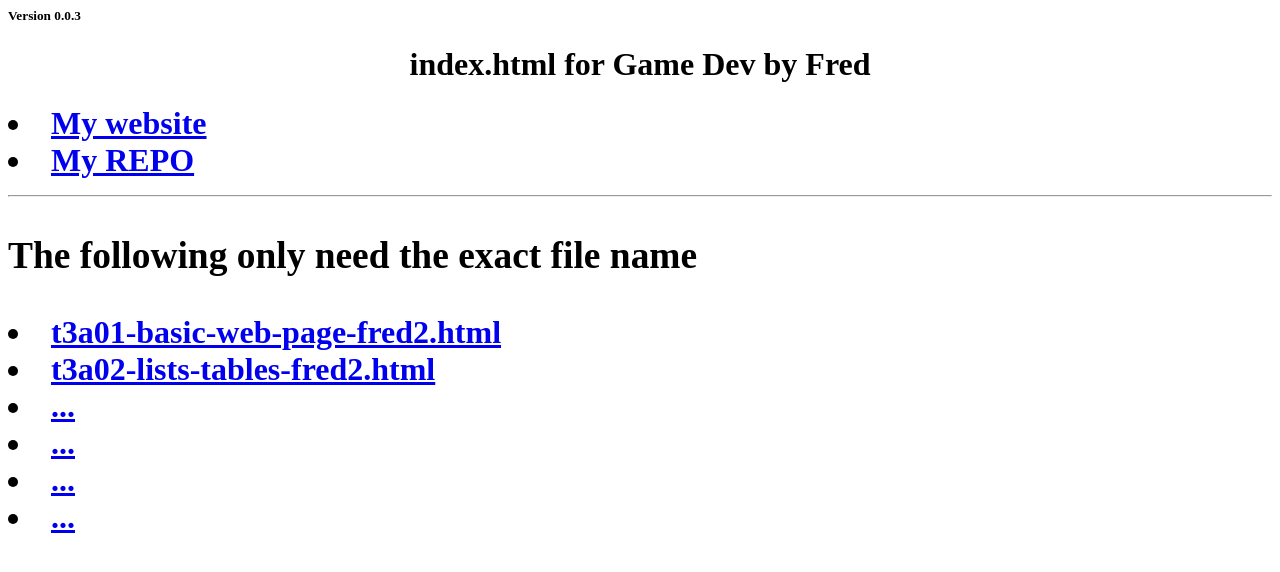
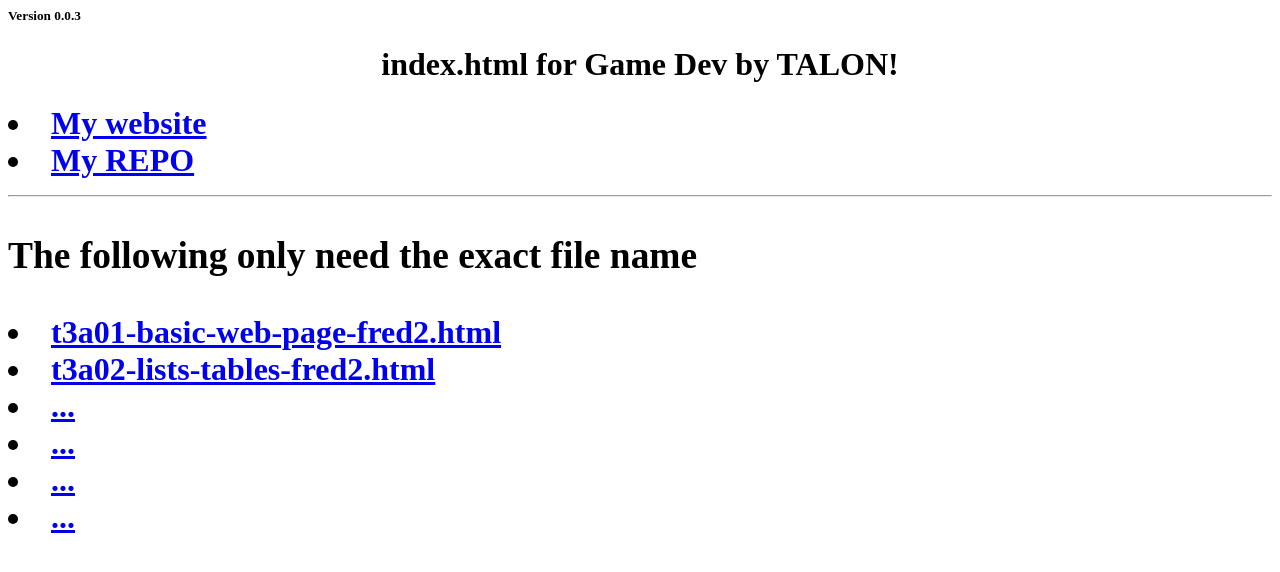
Before and after one commit to Shdaddy/GAMEDEV-22, a plain HTML site: page public/index.html in a window 1280 px wide. Drawn offline with Linux system fonts and the light colour scheme.

Commit message:
Update index.html

```diff
--- a/public/index.html
+++ b/public/index.html
@@ -1,5 +1,5 @@
 <h5> Version 0.0.3</h5>
-<h1 align=center>index.html for Game Dev by Fred <h1>
+<h1 align=center>index.html for Game Dev by TALON! <h1>
 <li><a href= "https://github.com/Shdaddy/GAMEDEV-22"> My website </a>
 <li><a href= "https://shdaddy.github.io/GAMEDEV-22/"> My REPO </a>
 <hr>
```
